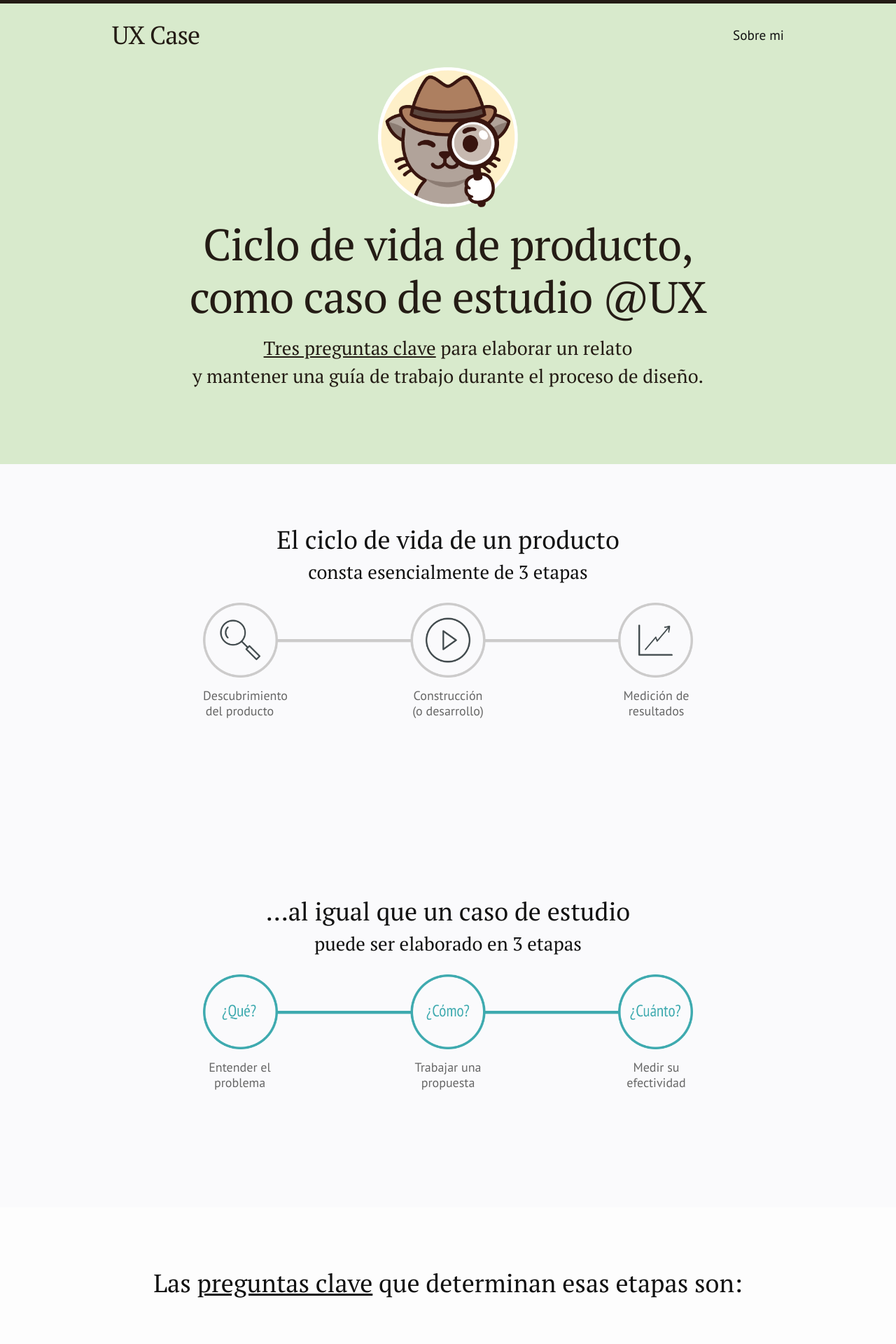
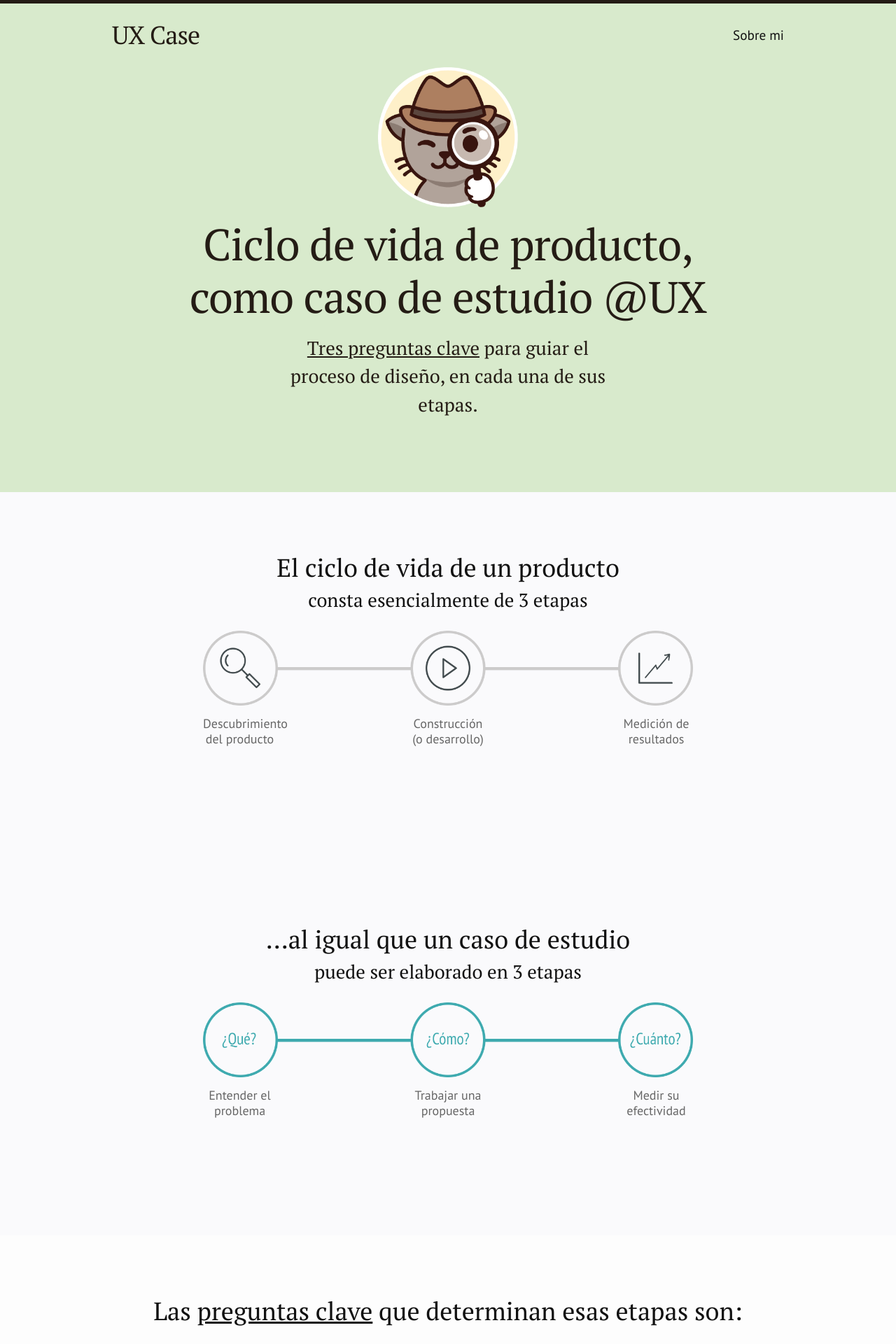
Before and after one commit to JPabloF/portfolio, a Jekyll site: the page built from index.md, in a window 1280 px wide. Shown: the top 1920 px of the page at 70% size. Built offline with Jekyll 4.4.1, drawn with Linux system fonts in a browser that asks for light colours; nearby versions of some CDN libraries; library files that are not in the unit come from our copies.

Commit message:
ajuste en ancho de mensajes principales

```diff
--- a/_sass/minima/_layout.scss
+++ b/_sass/minima/_layout.scss
@@ -291,7 +291,7 @@
   h2{
     font-size:$base-font-size * 1.5;
     font-weight: normal;
-
+    margin: 0 5em;
   }
 }
 
@@ -608,6 +608,7 @@
     h2{
       font-size: $base-font-size * 1;
       text-align: left;
+      margin: 0;
     }
 
     .arrow{
--- a/index.md
+++ b/index.md
@@ -6,4 +6,4 @@ layout: home
 call: Ciclo de vida de producto,<br> como caso de estudio @UX
 ---
 
-<u>Tres preguntas clave</u> para elaborar un relato <br>y mantener una guía de trabajo durante el proceso de diseño.
+<u>Tres preguntas clave</u> para guiar el proceso de diseño, en cada una de sus etapas.
```
